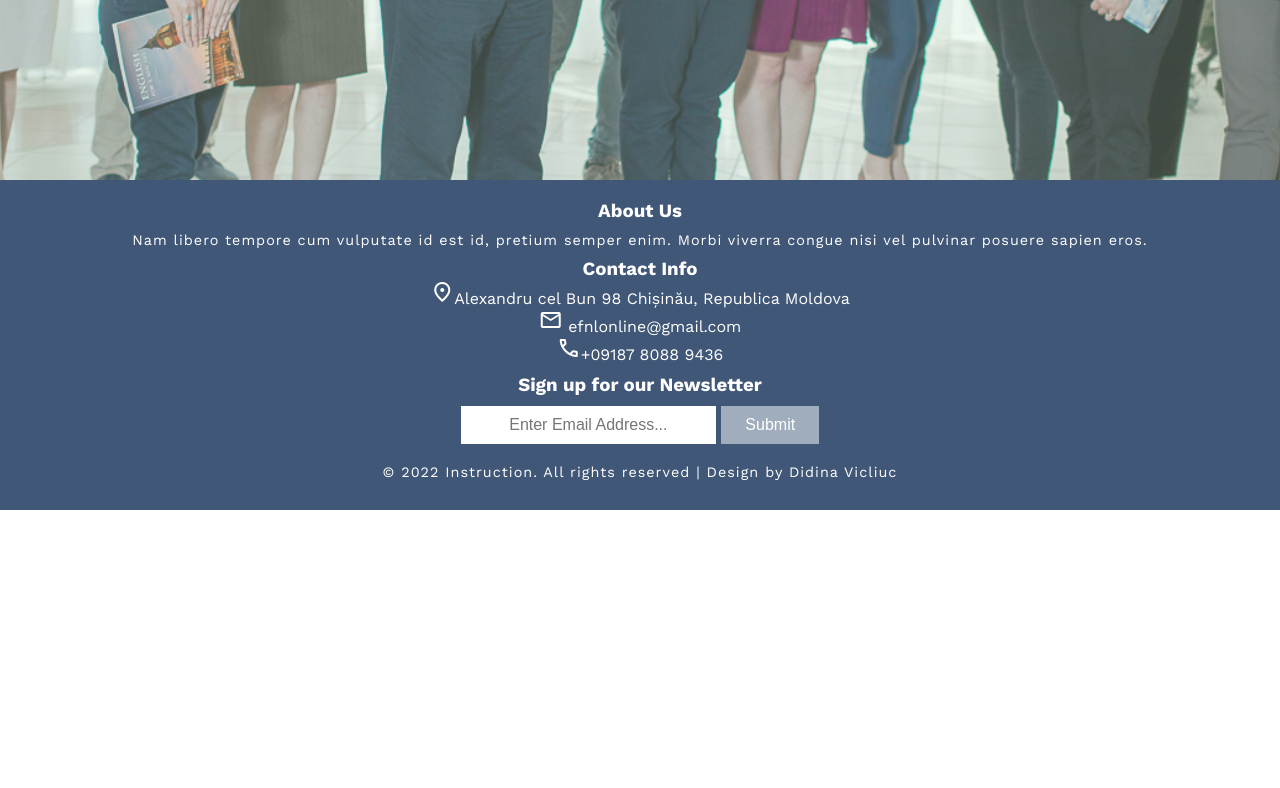
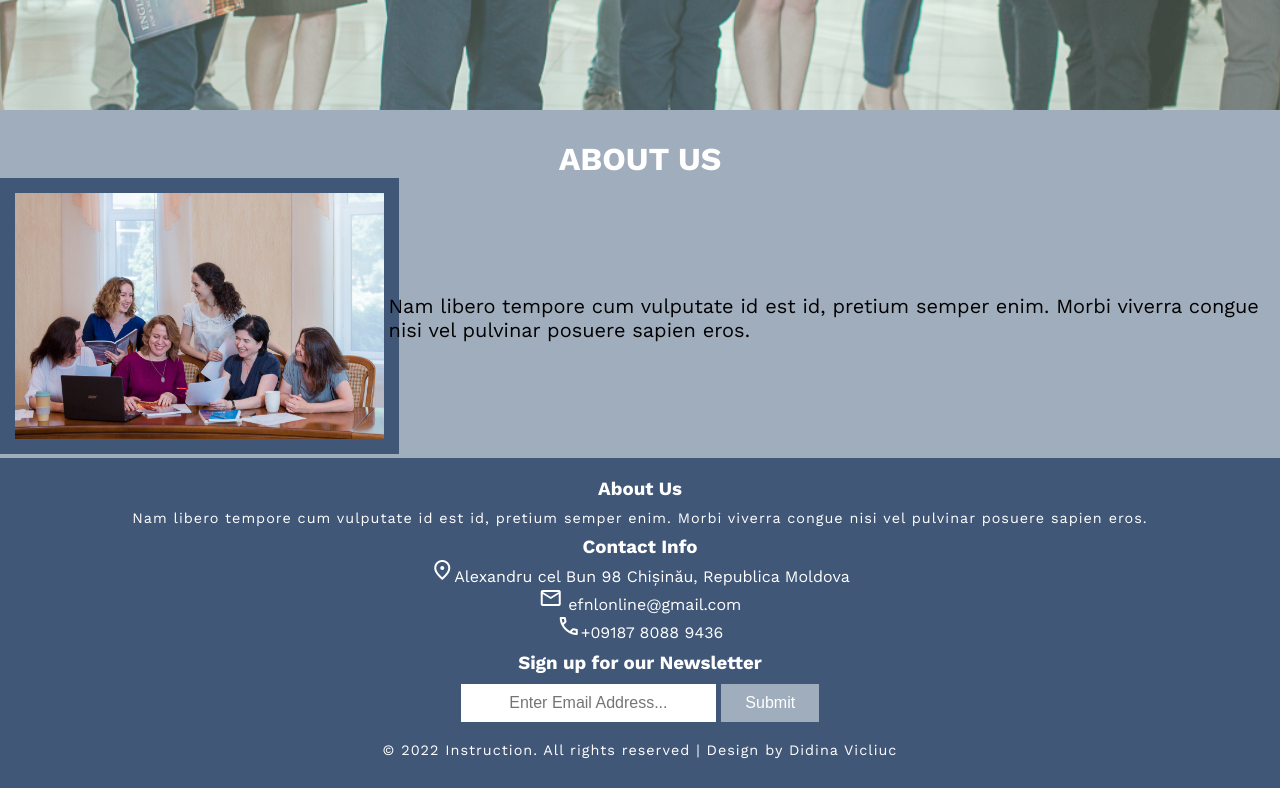
Before and after one commit to didina2000/efnl-landing-page, a website built with Parcel: page index.html in a window 1280 px wide. Shown: the part 690-1478 px from the top of the page. Before the commit the page ends 1200 px from the top, so only its background shows below. Built offline with nearby package versions, Linux system fonts and the light colour scheme.

Commit message:
adds about us section

```diff
--- a/index.html
+++ b/index.html
@@ -22,6 +22,8 @@
   </head>
 
   <body>
+    <!-- /*-- header --*/ -->
+    <div id="teamPhoto" >
       <header>
         <h1 class="logo">English For a New Life</h1>
         <ul class="main-nav">
@@ -32,13 +34,28 @@
           </li>
         </ul>
       </header>
-    <div id="teamPhoto" >
+      <div class="headerText">
       <h3 id="headerTitle">Școala creștină ENGLISH FOR A NEW LIFE</h3>
       <p id="schoolDescription">
         Cursuri de limbă engleză de calitate. Instruiri pentru formarea noilor
         profesori de limbă engleză. Manuale proprii cu conținut biblic.
       </p>
     </div>
+    </div>
+
+    <!-- /*-- aboutTheTeam --*/ -->
+    <div class="aboutTheTeam">
+      <h1>About us</h1>
+    <div class="container">
+      <div class="image">
+        <img src="/images/1.jpg">
+      </div>
+      <div class="aboutUsText">Nam libero tempore cum vulputate id est id, pretium semper enim. Morbi
+        viverra congue nisi vel pulvinar posuere sapien eros.</div>
+    </div>
+  </div>
+
+    <!-- /*-- footer --*/ -->
     <div class="footer">
       <div>
         <h3><a href="about.html">About Us</a></h3>
--- a/style.css
+++ b/style.css
@@ -78,6 +78,7 @@ header {
   background-repeat: no-repeat;
   background-size: cover;
   box-shadow: inset 0 0 0 2000px rgba(198, 239, 211, 0.3);
+  position: relative;
 }
 
 #headerTitle {
@@ -90,6 +91,38 @@ header {
   text-align: center;
   padding-top: 10px;
   font-size: 20px;
+}
+
+/*-- aboutTheTeam --*/
+.aboutTheTeam {
+  background-color: #a0adbd;
+}
+
+.aboutTheTeam h1 {
+  text-align: center;
+  padding-top: 30px;
+  color: #fff;
+  text-transform: uppercase;
+}
+
+.container {
+  display: flex;
+  align-items: center;
+  justify-content: center;
+}
+
+img {
+  max-width: 100%;
+  border: 15px solid #405777;
+}
+
+.image {
+  flex-basis: 40%;
+}
+
+.aboutUsText {
+  font-size: 20px;
+  padding-left: 20px;
 }
 
 /*-- footer --*/
```
Also changed, not shown: dist/index.html, 3 other files. Lines whose indentation alone changed are shown as unchanged.
